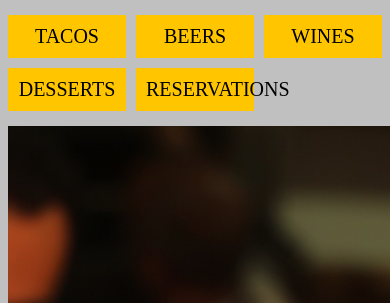
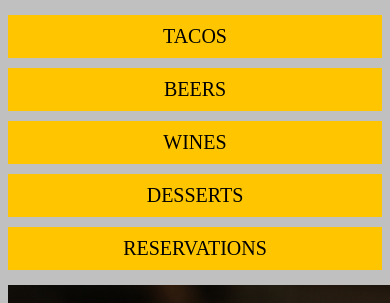
Before and after one commit to parth3093/Grid, a plain HTML site: page index.html in a window 390 px wide. Shown: the top 303 px of the page. Drawn offline with Linux system fonts and the light colour scheme.

Commit message:
Update styles.css

```diff
--- a/css/styles.css
+++ b/css/styles.css
@@ -178,6 +178,10 @@ img {
       "hero hero"
       "cta1 cta2";
   }
+   .menu ul {
+    display: flex;
+    flex-direction: column;
+  }
 }
 
 @media (max-width: 500px) {
@@ -187,4 +191,8 @@ img {
       "cta1"
       "cta2";
   }
+   .menu ul {
+    display: flex;
+    flex-direction: column;
+  }
 }
```
